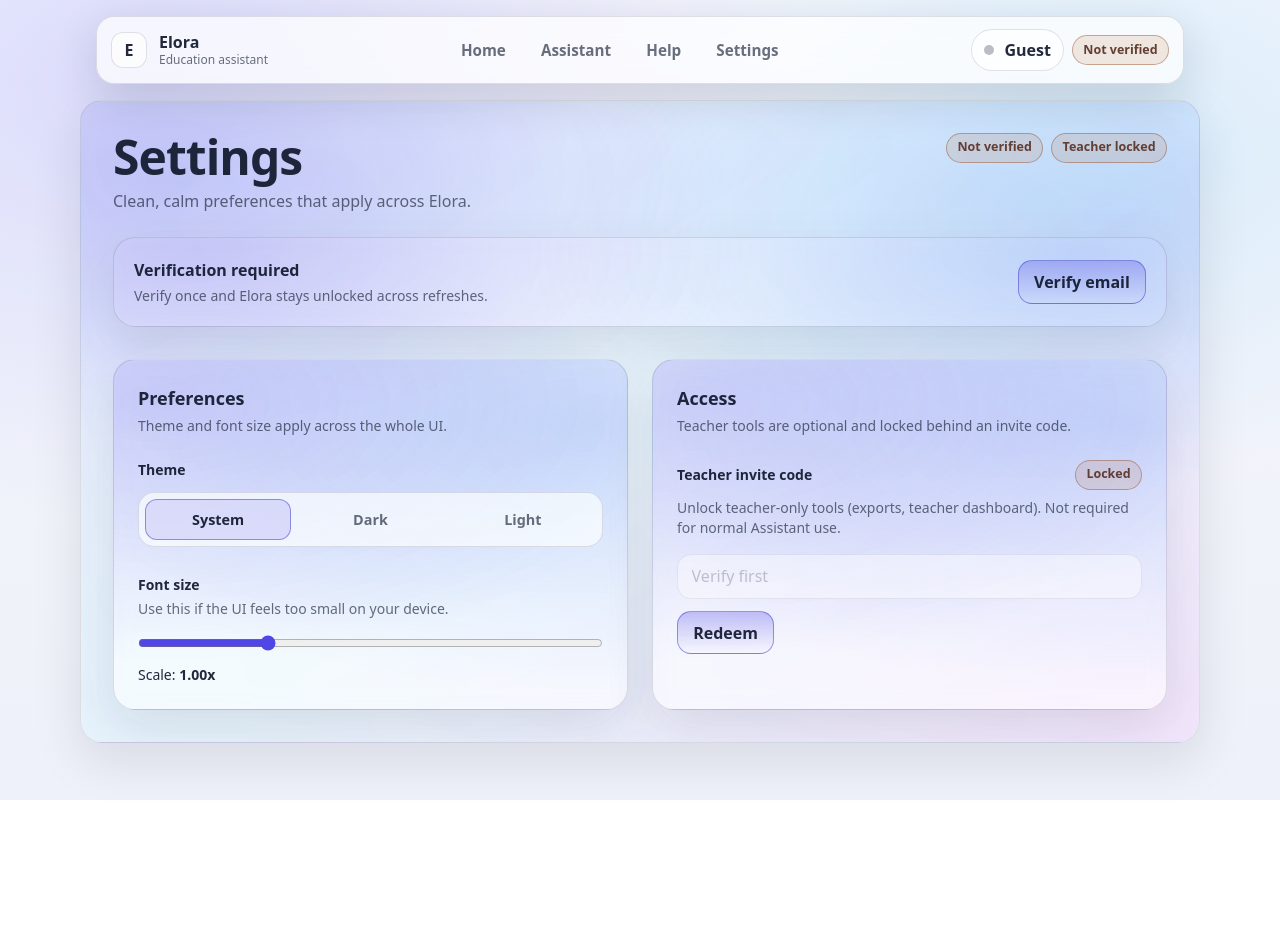
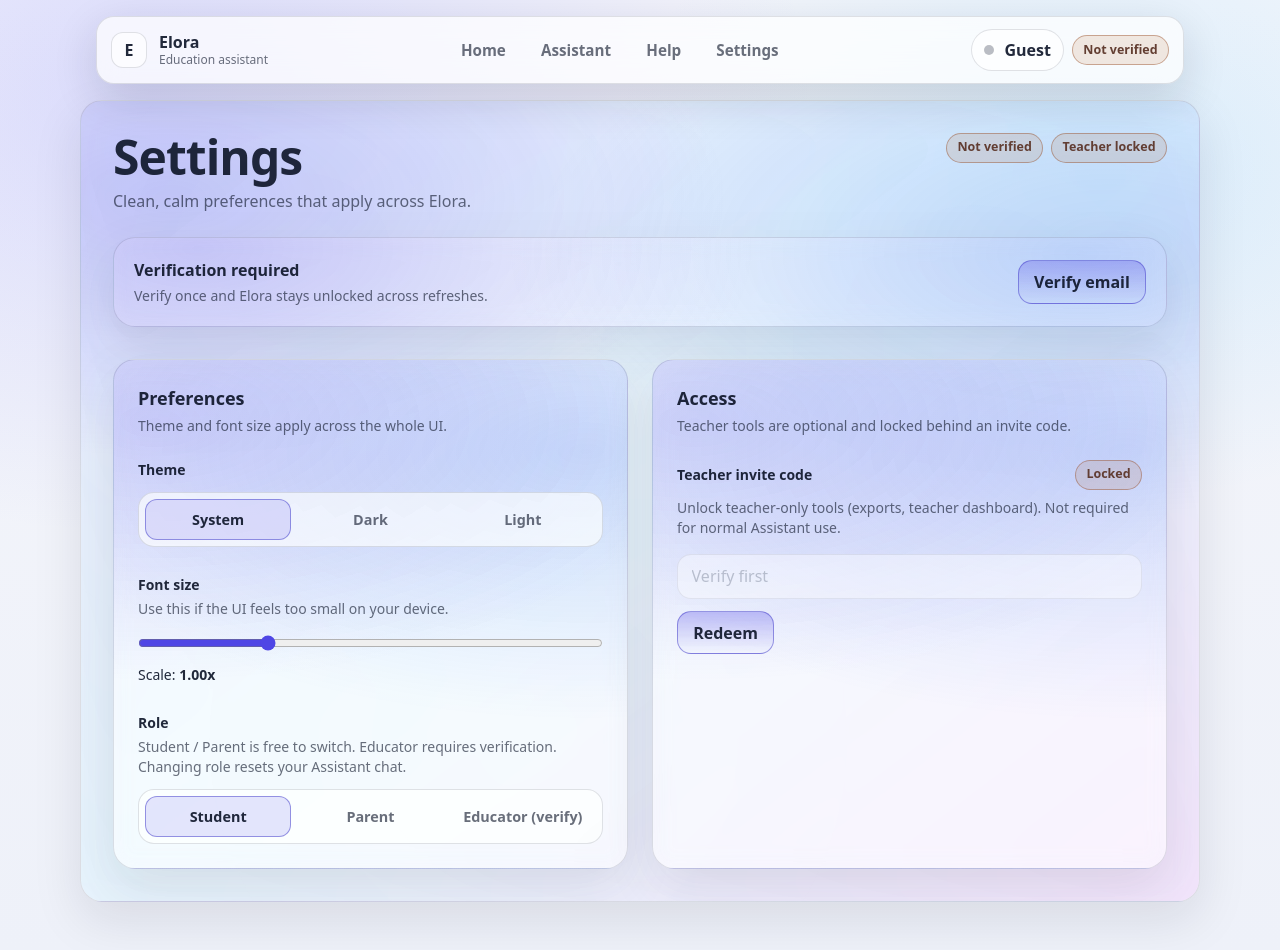
Before and after one commit to tweetharis-netizen/elora-verification-ui, a Next.js app: page /settings in a window 1280 px wide. Before the commit the page ends 800 px from the top, so only its background shows below. Built offline with nearby package versions, Linux system fonts and the light colour scheme; no server answers.

Commit message:
Update settings.js

```diff
--- a/pages/settings.js
+++ b/pages/settings.js
@@ -1,5 +1,6 @@
 import Link from "next/link";
-import { useEffect, useMemo, useState } from "react";
+import { useEffect, useMemo, useRef, useState } from "react";
+import { useRouter } from "next/router";
 import {
   activateTeacher,
   clearTeacher,
@@ -8,15 +9,20 @@ import {
   refreshVerifiedFromServer,
   setFontScale,
   setRole,
+  setRoleAndResetAssistant,
   setTeacherCode,
   setTheme,
 } from "@/lib/session";
 
 export default function SettingsPage() {
+  const router = useRouter();
+  const roleSectionRef = useRef(null);
+
   const [theme, setThemeState] = useState("system");
   const [scale, setScaleState] = useState(1);
   const [verified, setVerifiedState] = useState(false);
   const [teacher, setTeacherState] = useState(false);
+  const [role, setRoleState] = useState("student");
 
   const [inviteCode, setInviteCode] = useState("");
   const [busy, setBusy] = useState(false);
@@ -30,15 +36,25 @@ export default function SettingsPage() {
     setScaleState(typeof s.fontScale === "number" ? s.fontScale : 1);
     setVerifiedState(Boolean(s.verified));
     setTeacherState(Boolean(s.teacher));
+    setRoleState(String(s.role || "student"));
     setInviteCode(s.teacherCode || "");
 
     refreshVerifiedFromServer().then(() => {
       const next = getSession();
       setVerifiedState(Boolean(next.verified));
       setTeacherState(Boolean(next.teacher));
+      setRoleState(String(next.role || "student"));
       setInviteCode(next.teacherCode || "");
     });
   }, []);
+
+  useEffect(() => {
+    if (!router.isReady) return;
+    if (String(router.query.focus || "") !== "role") return;
+    const el = roleSectionRef.current;
+    if (!el || typeof el.scrollIntoView !== "function") return;
+    el.scrollIntoView({ behavior: "smooth", block: "start" });
+  }, [router.isReady, router.query.focus]);
 
   function onTheme(next) {
     setThemeState(next);
@@ -93,6 +109,39 @@ export default function SettingsPage() {
     } finally {
       setBusy(false);
     }
+  }
+
+  async function changeRole(nextRole) {
+    const target = String(nextRole || "student");
+    if (target === role) return;
+
+    if (target === "educator" && !verified) {
+      setMsg("Verify your email first to use Educator mode.");
+      router.push("/verify");
+      return;
+    }
+
+    const label = target === "educator" ? "Educator" : target === "parent" ? "Parent" : "Student";
+    const ok =
+      typeof window === "undefined"
+        ? true
+        : window.confirm(`Switch to ${label}? This will reset your Assistant chat.`);
+    if (!ok) return;
+
+    setMsg("");
+
+    // Reset local assistant context so we never mix roles.
+    setRoleAndResetAssistant(target);
+    setRoleState(target);
+
+    // Best-effort: clear server chat for verified users (so it feels real).
+    if (verified) {
+      try {
+        await fetch("/api/chat/clear", { method: "POST" });
+      } catch {}
+    }
+
+    setMsg(`Role set to ${label}.`);
   }
 
   return (
@@ -185,6 +234,31 @@ export default function SettingsPage() {
                   Scale: <span className="font-extrabold">{scale.toFixed(2)}x</span>
                 </div>
               </div>
+
+              <div className="mt-7" ref={roleSectionRef}>
+                <div className="text-sm font-extrabold">Role</div>
+                <div className="elora-muted mt-1 text-sm">
+                  Student / Parent is free to switch. Educator requires verification. Changing role resets your Assistant chat.
+                </div>
+
+                <div className="mt-3 elora-segmented" role="tablist" aria-label="Role">
+                  {[
+                    { id: "student", label: "Student" },
+                    { id: "parent", label: "Parent" },
+                    { id: "educator", label: verified ? "Educator" : "Educator (verify)" },
+                  ].map((r) => (
+                    <button
+                      key={r.id}
+                      className={r.id === role ? "active" : ""}
+                      onClick={() => changeRole(r.id)}
+                      type="button"
+                    >
+                      {r.label}
+                    </button>
+                  ))}
+                </div>
+              </div>
+
             </section>
 
             {/* Access */}
```
